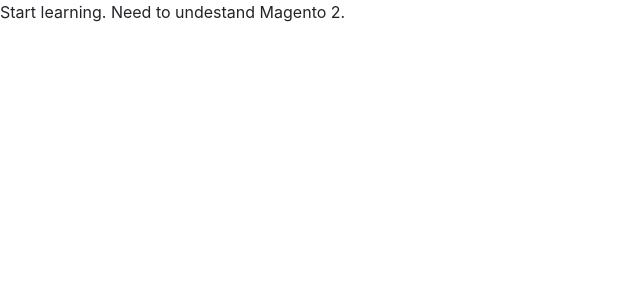
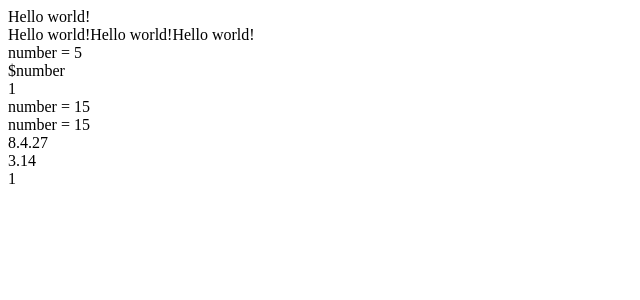
Before and after one commit to freetimezp/PhP-denwer, a PHP site: page / in a window 1280 px wide. Shown: the top 300 px of the page, without its empty margins (0-640 px from the left). Run offline with PHP 8.4, Linux system fonts and the light colour scheme; some libraries are stand-ins or nearby versions.

Commit message:
PhP lesson.

```diff
--- a/www/index.php
+++ b/www/index.php
@@ -1,28 +1,40 @@
-<!doctype html>
-<html lang="en">
-<head>
-<!-- Required meta tags -->
-<meta charset="utf-8">
-<meta name="viewport" content="width=device-width, initial-scale=1, shrink-to-fit=no">
+<!-- Php -->
+<?php
 
-<!-- Bootstrap CSS -->
-<link rel="stylesheet" href="css/bootstrap.min.css">
+// "" you can write tags in echo + "" take more memory in PC then ''
+echo "Hello world! <br />";
+echo 'Hello world!';
+echo 'Hello world!';
+echo 'Hello world!';  #Comment
+/*
+Big
+......
+......
+comment
+*/
+echo "<br />";
 
-<!-- main CSS -->
-<link rel="stylesheet" href="css/style.css">
+$number = 5;
+echo "number = $number";
+echo "<br />";
+echo '$number';
 
-<title>PhP</title>
-</head>
-<body>
-	<p>Start learning. Need to undestand Magento 2.</p>
+$bool = true;
+echo "<br />";
+echo "$bool"; // boolean allways = "1" and false = "" in PhP
 
-<!-- Optional JavaScript -->
-<!-- jQuery first, then Popper.js, then Bootstrap JS -->
+echo "<br />";
+$number = 15;
+echo "number = $number";
+echo "<br />";
+echo "number = " . $number;
+echo "<br />";
 
+echo PHP_VERSION;
+echo "<br />";
+define("PI", 3.14);
+echo PI;
+echo "<br />";
+echo defined("PI"); // checkup const in your php code, if find, unswer = true = 1
 
-<!-- main JS -->
-
-
-
-</body>
-</html>
+?>
```
